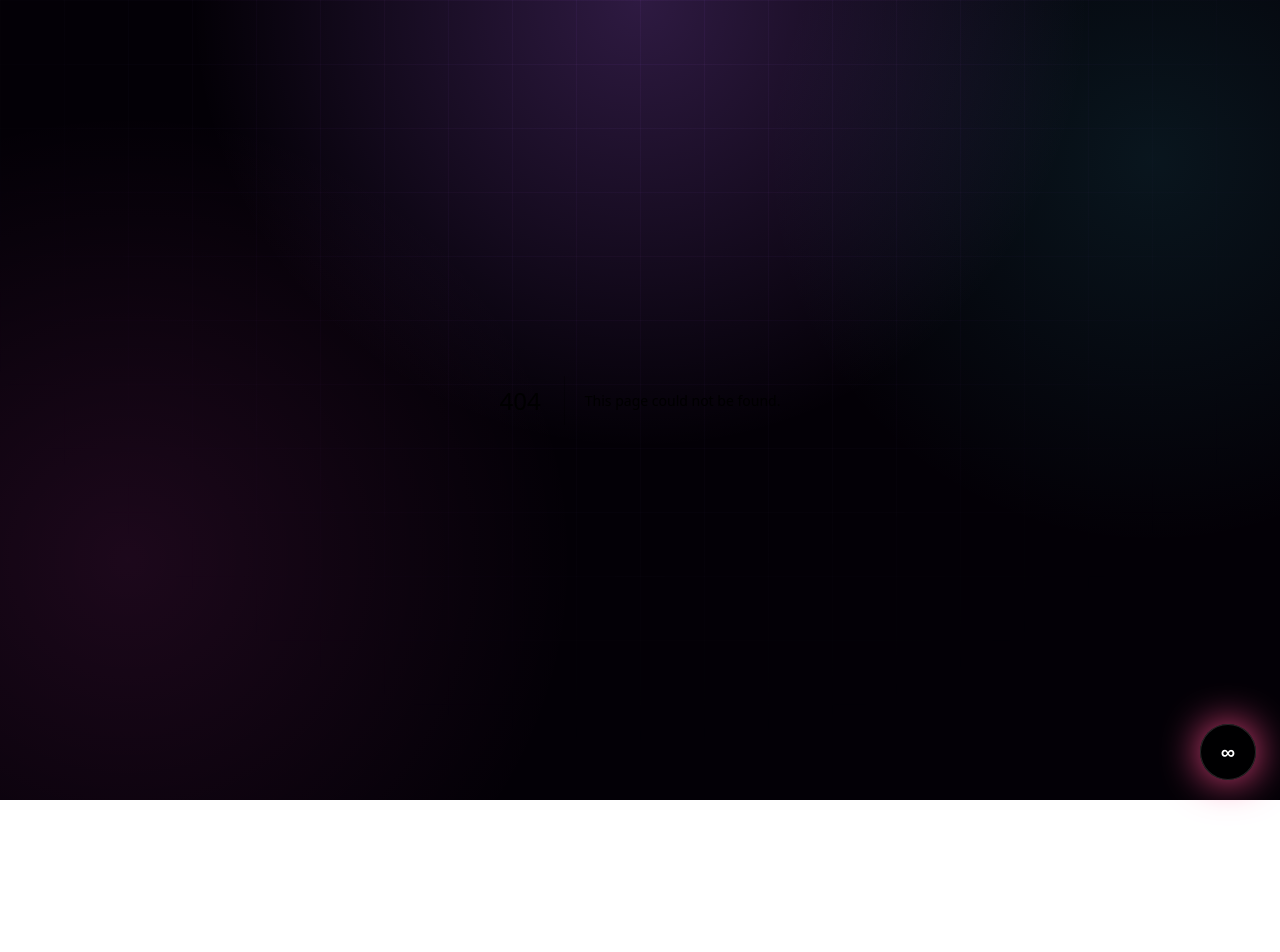
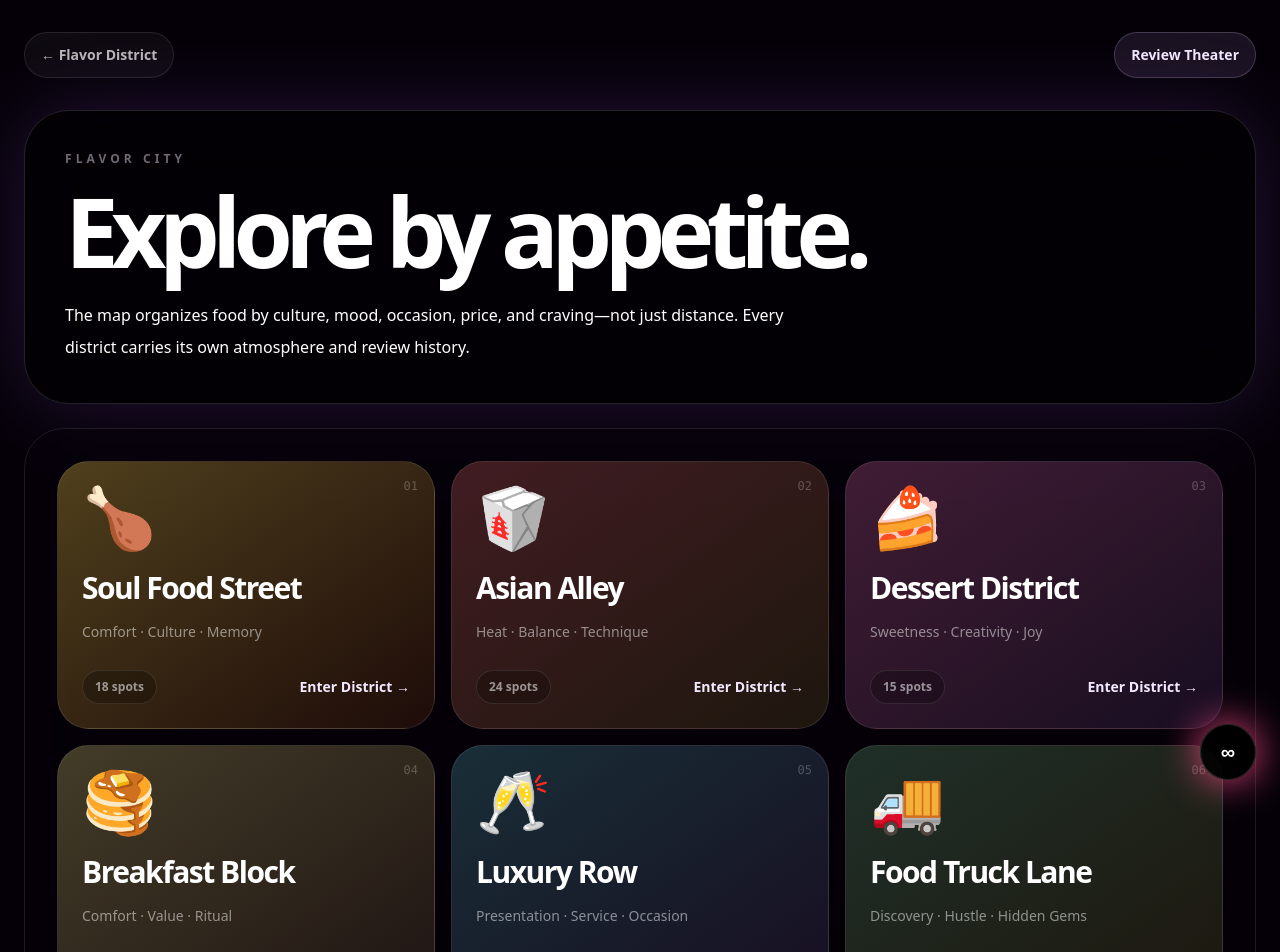
Before and after one commit to thatsmelodic/harmonic-os, a Next.js app: page /worlds/schmackinn/map in a window 1280 px wide. Before the commit this address had no page. Shown: the top 952 px of the page. Before the commit the page ends 800 px from the top, so only its background shows below. Built offline with nearby package versions, Linux system fonts and the light colour scheme.

Commit message:
Build Schmackinn flavor city map

```diff
--- /dev/null
+++ b/app/worlds/schmackinn/map/page.tsx
@@ -0,0 +1,29 @@
+import Link from 'next/link';
+
+const districts = [
+  { name: 'Soul Food Street', icon: '🍗', signal: 'Comfort · Culture · Memory', spots: 18, glow: 'from-amber-300/30 to-orange-500/10' },
+  { name: 'Asian Alley', icon: '🥡', signal: 'Heat · Balance · Technique', spots: 24, glow: 'from-red-400/25 to-yellow-300/10' },
+  { name: 'Dessert District', icon: '🍰', signal: 'Sweetness · Creativity · Joy', spots: 15, glow: 'from-pink-400/25 to-purple-400/10' },
+  { name: 'Breakfast Block', icon: '🥞', signal: 'Comfort · Value · Ritual', spots: 12, glow: 'from-yellow-200/25 to-orange-300/10' },
+  { name: 'Luxury Row', icon: '🥂', signal: 'Presentation · Service · Occasion', spots: 9, glow: 'from-cyan-300/20 to-purple-400/10' },
+  { name: 'Food Truck Lane', icon: '🚚', signal: 'Discovery · Hustle · Hidden Gems', spots: 21, glow: 'from-green-300/20 to-yellow-300/10' },
+];
+
+export default function SchmackinnMapPage() {
+  return (
+    <main className="schmackinn-world relative min-h-screen overflow-hidden px-4 py-8 pb-28 text-white sm:px-6">
+      <div className="schmackinn-aurora absolute inset-0 -z-30" /><div className="restaurant-rain absolute inset-0 -z-20 opacity-35" /><div className="steam-cloud steam-one" />
+      <div className="mx-auto max-w-7xl">
+        <nav className="mb-8 flex flex-wrap items-center justify-between gap-3"><Link href="/worlds/schmackinn" className="rounded-full border border-white/10 bg-white/[.04] px-4 py-3 text-sm font-black text-white/70">← Flavor District</Link><Link href="/worlds/schmackinn/reviews" className="rounded-full border border-purple-200/20 bg-purple-300/10 px-4 py-3 text-sm font-black text-purple-100">Review Theater</Link></nav>
+
+        <header className="rounded-[2.8rem] border border-purple-200/15 bg-black/50 p-7 shadow-[0_0_80px_rgba(183,108,255,.18)] backdrop-blur-2xl sm:p-10"><p className="text-xs font-black uppercase tracking-[.34em] text-purple-100/45">Flavor City</p><h1 className="mt-4 text-6xl font-black tracking-[-.08em] sm:text-8xl">Explore by appetite.</h1><p className="mt-5 max-w-3xl text-base leading-8 text-white/58">The map organizes food by culture, mood, occasion, price, and craving—not just distance. Every district carries its own atmosphere and review history.</p></header>
+
+        <section className="mt-6 rounded-[2.5rem] border border-white/10 bg-black/42 p-5 backdrop-blur-2xl sm:p-8">
+          <div className="grid min-h-[520px] gap-4 sm:grid-cols-2 lg:grid-cols-3">{districts.map((district, index) => <Link href="/worlds/schmackinn/reviews" key={district.name} className={`group relative overflow-hidden rounded-[2rem] border border-white/10 bg-gradient-to-br ${district.glow} p-6 transition hover:-translate-y-2 hover:border-purple-200/30`}><div className="absolute right-4 top-4 font-mono text-xs text-white/25">0{index + 1}</div><span className="text-6xl transition group-hover:scale-110">{district.icon}</span><h2 className="mt-6 text-3xl font-black tracking-[-.05em]">{district.name}</h2><p className="mt-3 text-sm leading-7 text-white/50">{district.signal}</p><div className="mt-6 flex items-center justify-between"><span className="rounded-full border border-white/10 bg-black/25 px-3 py-2 text-xs font-black text-white/55">{district.spots} spots</span><span className="text-sm font-black text-purple-100">Enter District →</span></div></Link>)}</div>
+        </section>
+
+        <section className="mt-6 grid gap-5 lg:grid-cols-[1.05fr_.95fr]"><article className="rounded-[2rem] border border-white/10 bg-black/42 p-6 backdrop-blur-xl"><p className="text-xs font-black uppercase tracking-[.24em] text-purple-100/45">Craving Compass</p><h2 className="mt-3 text-4xl font-black tracking-[-.06em]">Tell the city what you need.</h2><div className="mt-5 flex flex-wrap gap-2">{['Comfort','Cheap Eats','Date Night','Late Night','Sweet','Spicy','Hidden Gem','Worth the Drive'].map((item) => <button key={item} className="rounded-full border border-white/10 bg-white/[.04] px-4 py-3 text-sm font-black text-white/60">{item}</button>)}</div></article><article className="rounded-[2rem] border border-white/10 bg-black/42 p-6 backdrop-blur-xl"><p className="text-xs font-black uppercase tracking-[.24em] text-purple-100/45">City Pulse</p><div className="mt-5 grid gap-3">{[['Trending district','Food Truck Lane'],['Most Schmakinn verdicts','Soul Food Street'],['Best value signal','Breakfast Block'],['Fastest rising','Asian Alley']].map(([label,value]) => <div key={label} className="rounded-2xl border border-white/10 bg-white/[.035] p-4"><p className="text-xs font-black uppercase tracking-[.16em] text-white/30">{label}</p><p className="mt-2 text-lg font-black text-white/72">{value}</p></div>)}</div></article></section>
+      </div>
+    </main>
+  );
+}
```
